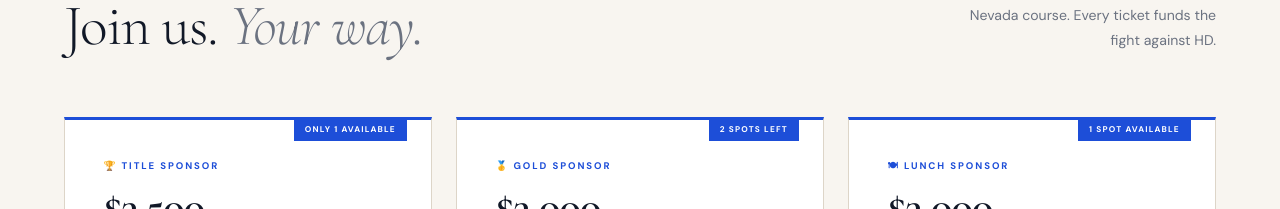
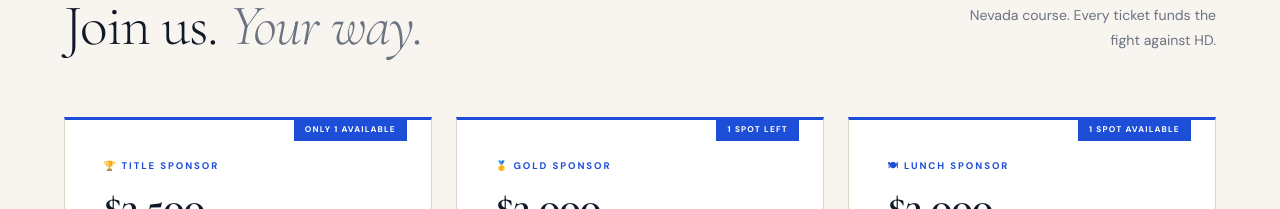
Before and after one commit to digitalalchemistalex/nvforhd, a Next.js app: page / in a window 1280 px wide. Shown: the part 4069-4278 px from the top of the page. Built offline with nearby package versions, Linux system fonts and the light colour scheme.

Commit message:
Gold Sponsor: 2 spots left → 1 spot left

```diff
--- a/components/PackagesSection.tsx
+++ b/components/PackagesSection.tsx
@@ -5,7 +5,7 @@ const BOOK = 'https://www.tripsee.travel/merchant/book/index.html?ref=2026NVforH
 
 const pkgs = [
   { id: 'title',  badge: '🏆 Title Sponsor',  price: 3500, label: 'Title Sponsor',     what: '4 golfers + lunch + logo everywhere', cta: 'Secure Title Sponsorship',  urgent: 'Only 1 available',  top: true  },
-  { id: 'gold',   badge: '🥇 Gold Sponsor',   price: 3000, label: 'Gold Sponsor',      what: '4 golfers + lunch + logo at all events', cta: 'Become a Gold Sponsor', urgent: '2 spots left',       top: true  },
+  { id: 'gold',   badge: '🥇 Gold Sponsor',   price: 3000, label: 'Gold Sponsor',      what: '4 golfers + lunch + logo at all events', cta: 'Become a Gold Sponsor', urgent: '1 spot left',        top: true  },
   { id: 'lunch',  badge: '🍽 Lunch Sponsor',  price: 3000, label: 'Lunch Sponsor',     what: '4 golfers included + lunch sponsor credit', cta: 'Sponsor the Lunch',   urgent: '1 spot available',  top: true  },
   { id: 'four',   badge: '⛳ Foursome',        price: 880,  label: 'Golf for 4',        what: 'Golf + box lunch for your group of 4',   cta: 'Book Your Foursome',     urgent: null,                top: false },
   { id: 'single', badge: '⛳ Single Golfer',   price: 220,  label: 'Single Entry',      what: 'Full round + box lunch',                 cta: 'Reserve My Spot',        urgent: null,                top: false },
```
